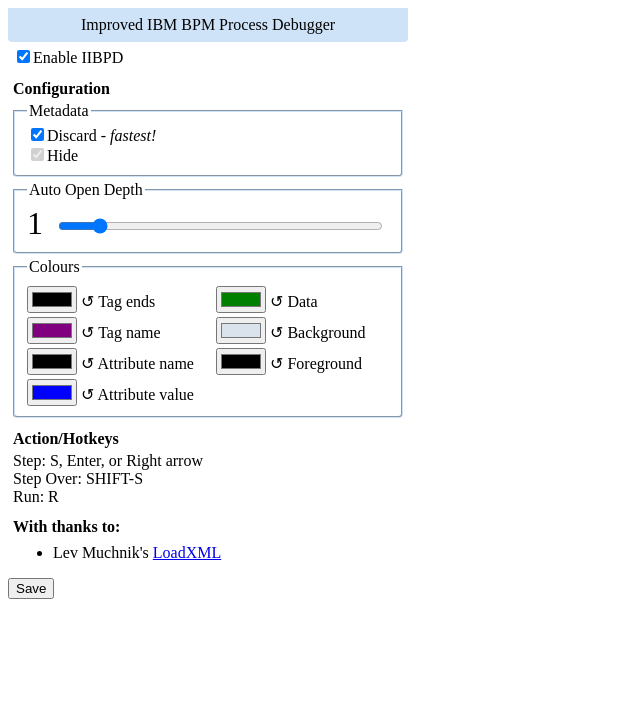
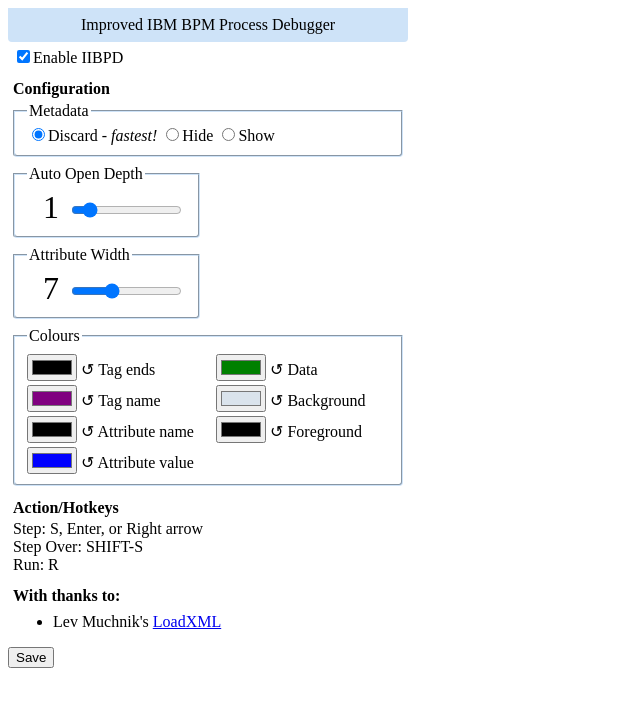
Before and after one commit to Ictinus/iibpd, a browser extension: page options.html in a window 1280 px wide. Both pictures are taken after a click on the button "Save". Shown: the whole page, without its empty margins (0-640 px from the left). Drawn offline with Linux system fonts and the light colour scheme.

Commit message:
Changed metadata config ui to radio buttons Added attribute width config to improve readability of data

```diff
--- a/options.css
+++ b/options.css
@@ -41,8 +41,7 @@ input[type='color'] {
 }
 
 input[type='range'] {
-    margin-left: 0.8em;
-    width: 90%;
+    width: 70%;
 }
 
 fieldset {
@@ -54,12 +53,22 @@ fieldset {
 fieldset div {
     -webkit-column-count: 2;
 }
+div.col2 fieldset {
+    display: inline-block;
+}
 .colourPicker { display: inline-block; }
+div.col2 {
+    -webkit-column-count: 2;
+}
 
 span.reset {
     cursor: pointer;
     user-select: none;
 }
-span#autoOpenDepthDisplay {
+span.rangeDisplay {
     font-size: 2em;
+    padding-right: 6px;
+    min-width: 1em;
+    text-align: right;
+    display: inline-block;
 }
--- a/options.html
+++ b/options.html
@@ -11,13 +11,20 @@ iibpd options</title>
 <h4>Configuration</h4>
 <fieldset>
     <legend>Metadata</legend>
-        <input type=checkbox id="discardMetadata"><label for="discardMetadata">Discard</label></input> - <span class="italicised">fastest!</span><br>
-        <input type=checkbox id="hide_metadata"><label for="hide_metadata">Hide</label></input>
+        <input type=radio name="metaData" id="discardMetadata"><label for="discardMetadata">Discard&nbsp;-&nbsp;<span class="italicised">fastest!</span></label></input>
+        <input type=radio name="metaData" id="hide_metadata"><label for="hide_metadata">Hide</label></input>
+        <input type=radio name="metaData" id="show_metadata"><label for="show_metadata">Show</label></input>
 </fieldset>
-<fieldset>
-    <legend>Auto Open Depth</legend>
-    <span id="autoOpenDepthDisplay">0</span> <input type="range" id="autoOpenDepth" inputmode="numeric" min="0" max="9" required></input>
-</fieldset>
+<div class="col2">
+    <fieldset>
+        <legend>Auto Open Depth</legend>
+        <span class="rangeDisplay" id="autoOpenDepthDisplay">0</span> <input type="range" id="autoOpenDepth" inputmode="numeric" min="0" max="9" required></input>
+    </fieldset>
+    <fieldset>
+        <legend>Attribute Width</legend>
+        <span class="rangeDisplay" id="attrWidthDisplay">0</span> <input type="range" id="attrWidth" inputmode="numeric" min="0" max="20" required></input>
+    </fieldset>
+</div>
 <fieldset>
     <legend>Colours</legend>
     <div>
--- a/options.js
+++ b/options.js
@@ -1,6 +1,7 @@
 var iibpdOptions = {
-    updateAutoOpenDepthDisplay: function () {
+    updateRangeDisplays: function () {
         document.getElementById('autoOpenDepthDisplay').textContent = document.getElementById('autoOpenDepth').value;
+        document.getElementById('attrWidthDisplay').textContent = document.getElementById('attrWidth').value;
     },
 
     updateColours: function () {
@@ -22,8 +23,9 @@ var iibpdOptions = {
         chrome.storage.sync.set({
             'enableIIBPD': !!document.getElementById('enableIIBPD').checked,
             'discardMetadata': !!document.getElementById('discardMetadata').checked,
-            'hide_metadata': !!document.getElementById('hide_metadata').checked,
+            'hide_metadata': !!document.getElementById('hide_metadata').checked || !!document.getElementById('discardMetadata').checked,
             'autoOpenDepth': document.getElementById("autoOpenDepth").valueAsNumber,
+            'attrWidth': document.getElementById("attrWidth").valueAsNumber,
             'colourTagEnds': document.getElementById("colourTagEnds").value,
             'colourTagName': document.getElementById("colourTagName").value,
             'colourAttrName': document.getElementById("colourAttrName").value,
@@ -49,6 +51,7 @@ var iibpdOptions = {
             'discardMetadata': true,
             'hide_metadata': true,
             'autoOpenDepth': 1,
+            'attrWidth': 7,
             'colourTagEnds': '#000000',
             'colourTagName': '#800080',
             'colourAttrName': '#000000',
@@ -59,9 +62,12 @@ var iibpdOptions = {
         }, function(items) {
             document.getElementById('enableIIBPD').checked = (items.enableIIBPD)? 'checked': '';
             document.getElementById('discardMetadata').checked = (items.discardMetadata)? 'checked': '';
-            document.getElementById('hide_metadata').checked = (items.hide_metadata)? 'checked': '';
+            document.getElementById('hide_metadata').checked = (!items.discardMetadata && items.hide_metadata)? 'checked': '';
+            document.getElementById('show_metadata').checked = (!items.discardMetadata && !items.hide_metadata)? 'checked': '';
             document.getElementById('autoOpenDepth').value = items.autoOpenDepth;
             document.getElementById('autoOpenDepthDisplay').textContent = items.autoOpenDepth;
+            document.getElementById('attrWidth').value = items.attrWidth;
+            document.getElementById('attrWidthDisplay').textContent = items.attrWidth;
             document.getElementById("colourTagEnds").value = items.colourTagEnds;
             document.getElementById("colourTagName").value = items.colourTagName;
             document.getElementById("colourAttrName").value = items.colourAttrName;
@@ -69,7 +75,7 @@ var iibpdOptions = {
             document.getElementById("colourData").value = items.colourData;
             document.getElementById("colourBackground").value = items.colourBackground;
             document.getElementById("colourForeground").value = items.colourForeground;
-			iibpdOptions.toggleDisabled(document.getElementById("hide_metadata"), items.discardMetadata);
+//			iibpdOptions.toggleDisabled(document.getElementById("hide_metadata"), items.discardMetadata);
         });
     }
 };
@@ -78,8 +84,9 @@ document.addEventListener("readystatechange", function () {
     if (document.readyState == "complete") {
         iibpdOptions.loadOptions();
         document.getElementById("save").addEventListener('click', iibpdOptions.saveOptions);
-        document.getElementById("autoOpenDepth").addEventListener('input', iibpdOptions.updateAutoOpenDepthDisplay);
-        document.getElementById("discardMetadata").addEventListener('click', iibpdOptions.toggleHideMetadata);
+        document.getElementById("autoOpenDepth").addEventListener('input', iibpdOptions.updateRangeDisplays);
+//        document.getElementById("discardMetadata").addEventListener('click', iibpdOptions.toggleHideMetadata);
+        document.getElementById("attrWidth").addEventListener('input', iibpdOptions.updateRangeDisplays);
     }
 }, true);
 
```
Also changed, not shown: embeddedXMLViewer.js (+25 -9 lines), loadxml.css (+12 -3 lines), loadxml.js (+20 -23 lines).
